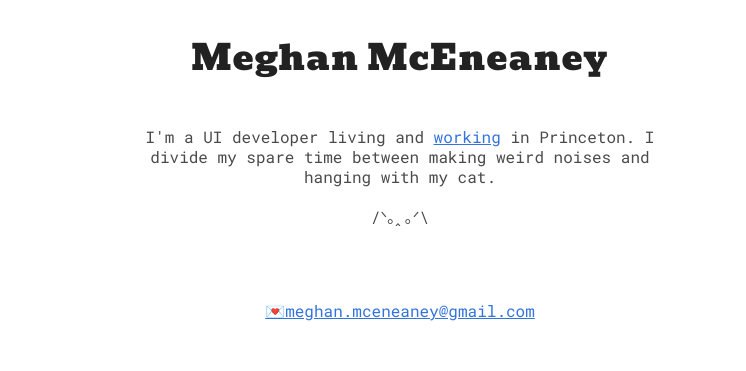
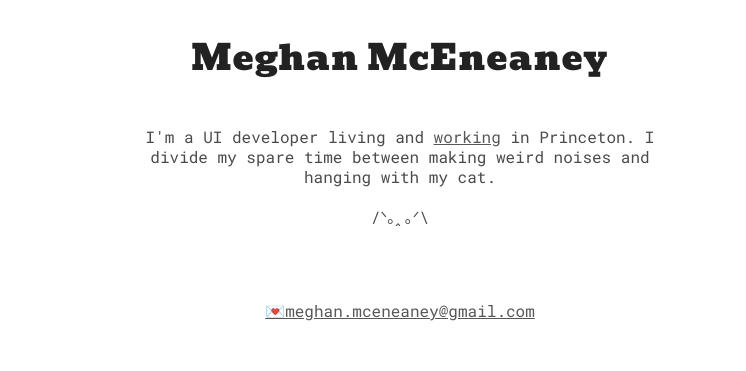
Before and after one commit to meghanmce/meghanmce.github.io, a plain HTML site: page index.html in a window 1280 px wide. Shown: the part 246-617 px from the top of the page, 534-1280 px from the left. Drawn offline with nearby package versions, Linux system fonts and the light colour scheme; a script that the page names is missing.

Commit message:
link color

```diff
--- a/index.html
+++ b/index.html
@@ -21,7 +21,7 @@
             }
 
         a {
-        	color: ##575757;
+        	color: #575757;
         	text-decoration: underline;
         }
         .name {
```
